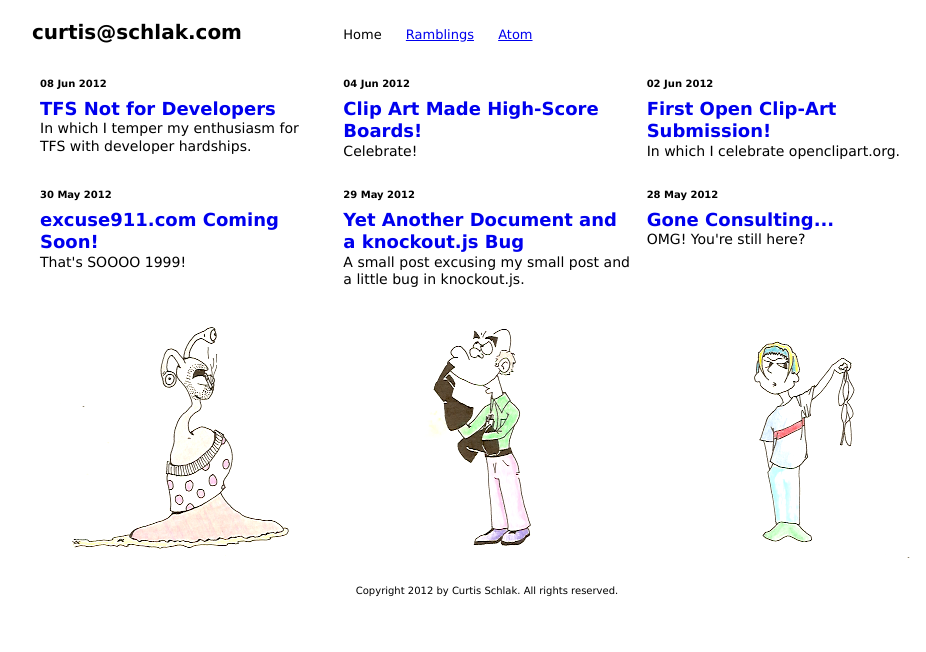
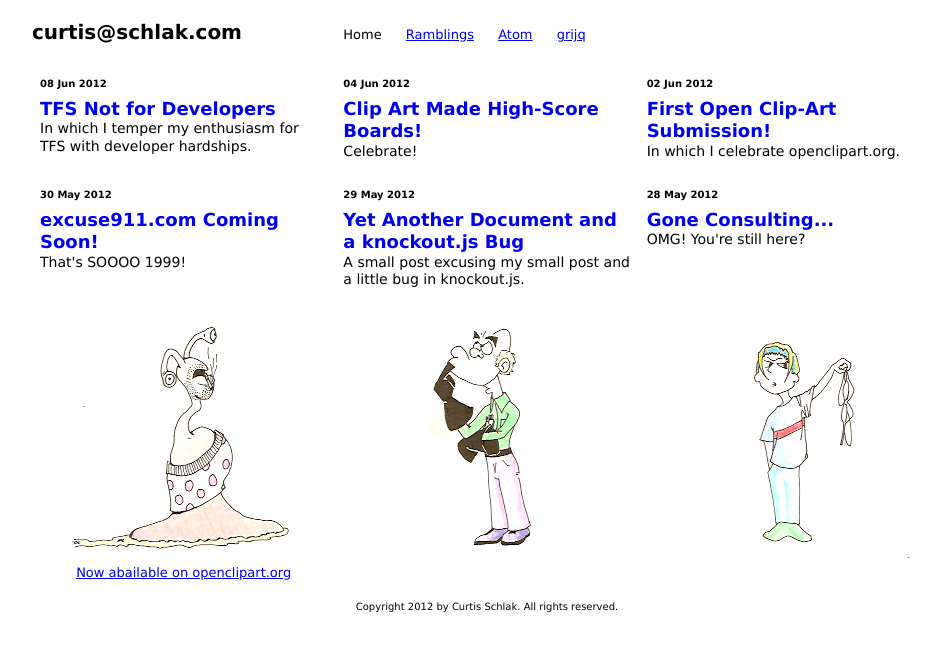
Before and after one commit to roberts-sandbox/test-realist, a Jekyll site: the page built from index.html, in a window 1280 px wide. Shown: the top 652 px of the page, without its empty margins (153-1079 px from the left). Built offline with Jekyll 4.4.1, drawn with Linux system fonts in a browser that asks for light colours; nearby versions of some CDN libraries.

Commit message:
Added a link to the grijq project.

```diff
--- a/_layouts/post.html
+++ b/_layouts/post.html
@@ -28,6 +28,7 @@
 						<li><a href="/">Home</a></li>
 						<li><a href="/blogs.html">Ramblings</a></li>
 						<li><a href="/atom.xml">Atom</a></li>
+						<li><a href="/grijq">grijq</a></li>
 					</ul>
 				</nav>
 			</header>
--- a/blogs.html
+++ b/blogs.html
@@ -20,6 +20,7 @@
 						<li><a href="/">Home</a></li>
 						<li>Ramblings</li>
 						<li><a href="/atom.xml">Atom</a></li>
+						<li><a href="/grijq">grijq</a></li>
 					</ul>
 				</nav>
 			</header>
--- a/index.html
+++ b/index.html
@@ -25,6 +25,7 @@
 						<li>Home</li>
 						<li><a href="/blogs.html">Ramblings</a></li>
 						<li><a href="/atom.xml">Atom</a></li>
+						<li><a href="/grijq">grijq</a></li>
 					</ul>
 				</nav>
 			</header>
@@ -41,7 +42,10 @@
 			</section>
 			<section class="yui3-g middle">
 				<section class="yui3-u-1-3">
-					<img height="252" width="252" src="/img/alien.png">
+					<a href="http://openclipart.org/detail/170353/horace-the-alien-by-realistschuckle-170353">
+						<img height="252" width="252" src="/img/alien.png">
+						<figcaption>Now abailable on openclipart.org</figcaption>
+					</a>
 				</section>
 				<section class="yui3-u-1-3">
 					<img height="252" width="252" src="/img/doctor.png">
```
